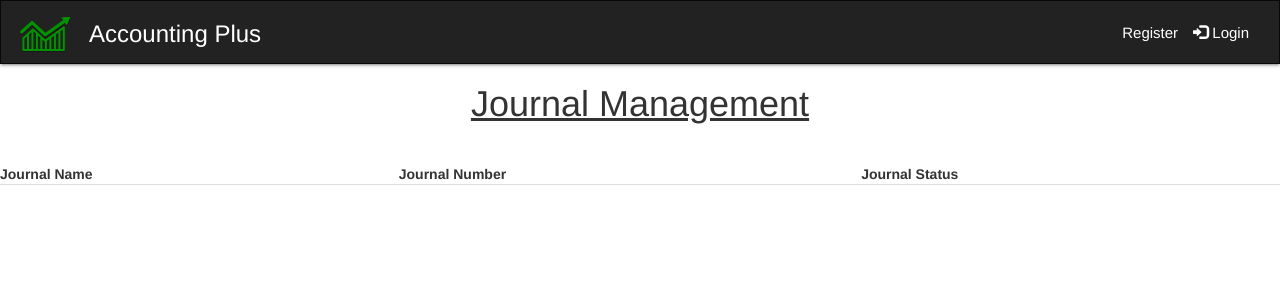
After one commit to dm1737/SAD, a Django app: page /manage_journals/ in a window 1280 px wide. The commit adds this page. Shown: the top 300 px of the page. Run offline with Django 3.2, Linux system fonts and the light colour scheme; lists and menus that the app fills with data are empty; parts of the project's set-up code (start-up, migrations or seed data) failed here and were passed over; some libraries are stand-ins or nearby versions.

Commit message:
Adding Journals page

```diff
--- a/sprint_1/accounts/admin.py
+++ b/sprint_1/accounts/admin.py
@@ -45,7 +45,8 @@ class JournalAdmin(SimpleHistoryAdmin):
     				"initial_journal_balance",
     				"journal_debit",
                     "journal_credit",
-    				"journal_balance")
+    				"journal_balance",
+                    "status")
     search_fields = ['Journal_name','Journal_number', 'Journal_description']
 
 
--- /dev/null
+++ b/sprint_1/accounts/templates/accounts/manage_journals.html
@@ -0,0 +1,33 @@
+{% extends 'base.html' %}
+
+
+
+{% block body %}
+<h1>
+    <div style="text-align: center;">
+        <div style="display: inline-block; text-align: left; margin-bottom: 30px;">
+            <u>Journal Management</u>
+        </div>
+    </div>
+</h1>
+<div style="text-align: center;">
+<table align="center">
+    <thead>
+        <tr>
+            <th scope="col">Journal Name</th>
+            <th scope="col">Journal Number</th>
+            <th scope="col">Journal Status</th>
+        </tr>
+    </thead>
+    <tbody>
+        {% for journal in Journal %}
+        <tr>
+            <th scope="row">{{ journal.Journal_name }}</th>
+            <td>here</td>
+            <td>here</td>
+        </tr>
+        {% endfor %}
+    </tbody>
+</table>
+</div>
+{% endblock %}
--- a/sprint_1/accounts/templates/base.html
+++ b/sprint_1/accounts/templates/base.html
@@ -32,6 +32,9 @@
         <a href="/accounts" class="navbar-left"> Accounts </a>
         <a href="/ledger" class="navbar-left"> Ledger </a>
         <a href="/journals" class="navbar-left"> Journals </a>
+        {% if user.profile.role >= 2 %}
+        <a href="/manage_journals" class="navbar-left"> Manage Journals</a>
+        {% endif %}
         <a href="/help" class="navbar-left"> Help </a>
 
         <a href="/logout" class="navbar-right"><span class="glyphicon glyphicon-log-in"></span> Logout </a>
--- a/sprint_1/accounts/urls.py
+++ b/sprint_1/accounts/urls.py
@@ -17,4 +17,5 @@ urlpatterns = [
     path("accounts/", views.view_account, name="account"),
     path("journals/", views.journals, name="journals"),
 	path("forgot_password/", views.fgtpassword, name="fgtpassword"),
+    path("manage_journals/", views.mangjournals, name="mangjournals")
 ]+ static(settings.MEDIA_URL, document_root=settings.MEDIA_ROOT)
--- a/sprint_1/accounts/views.py
+++ b/sprint_1/accounts/views.py
@@ -132,6 +132,9 @@ def journals(request):
     context = {'form': form}
     return render(request, 'accounts/journals.html', context)
 
+def mangjournals(request):
+
+    return render(request = request, template_name="accounts/manage_journals.html")
 """if request.method == 'POST':
         print('here')
         if request.POST.get('username') and request.POST.get('password'):
```
Also changed, not shown: sprint_1/db.sqlite3.
